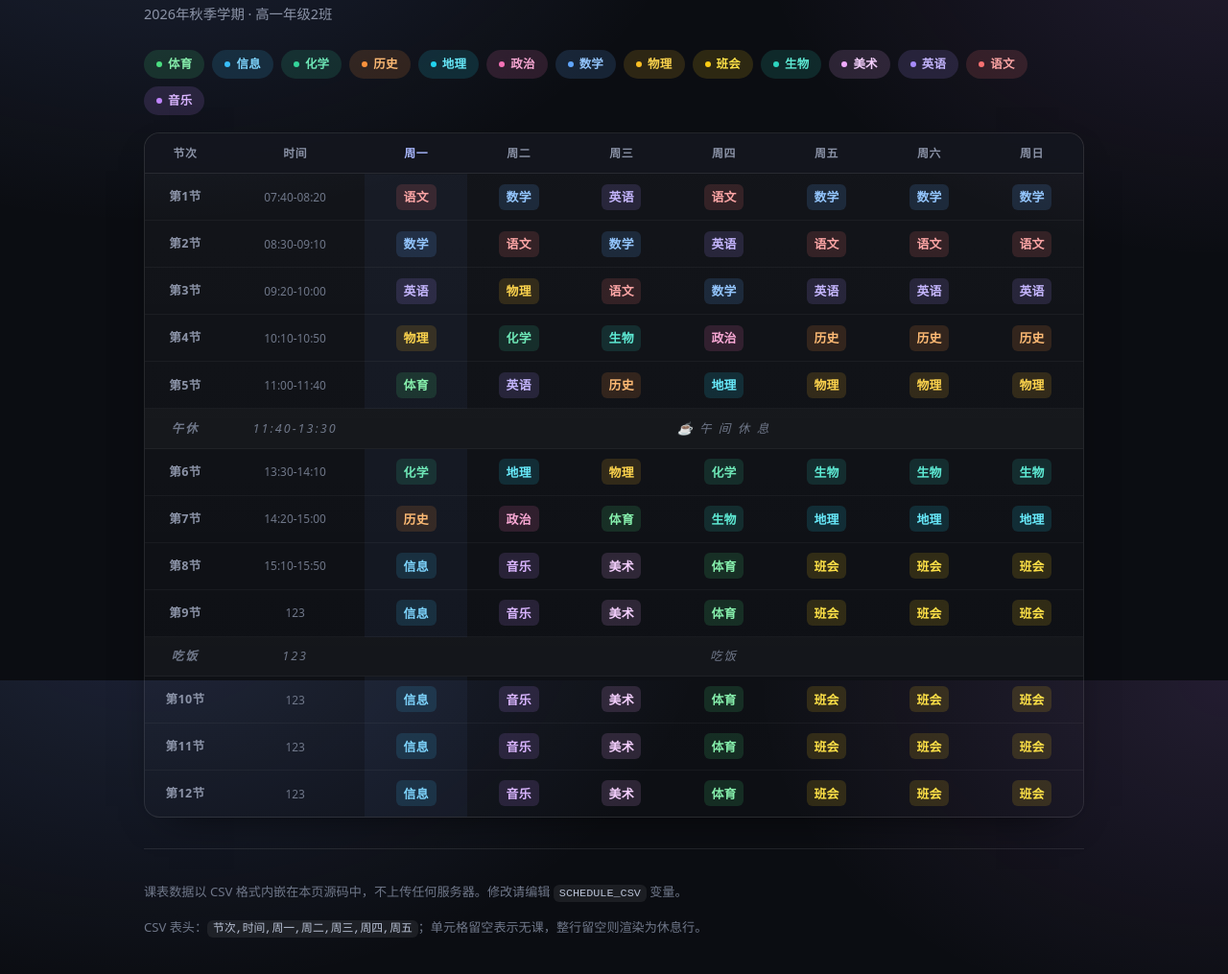
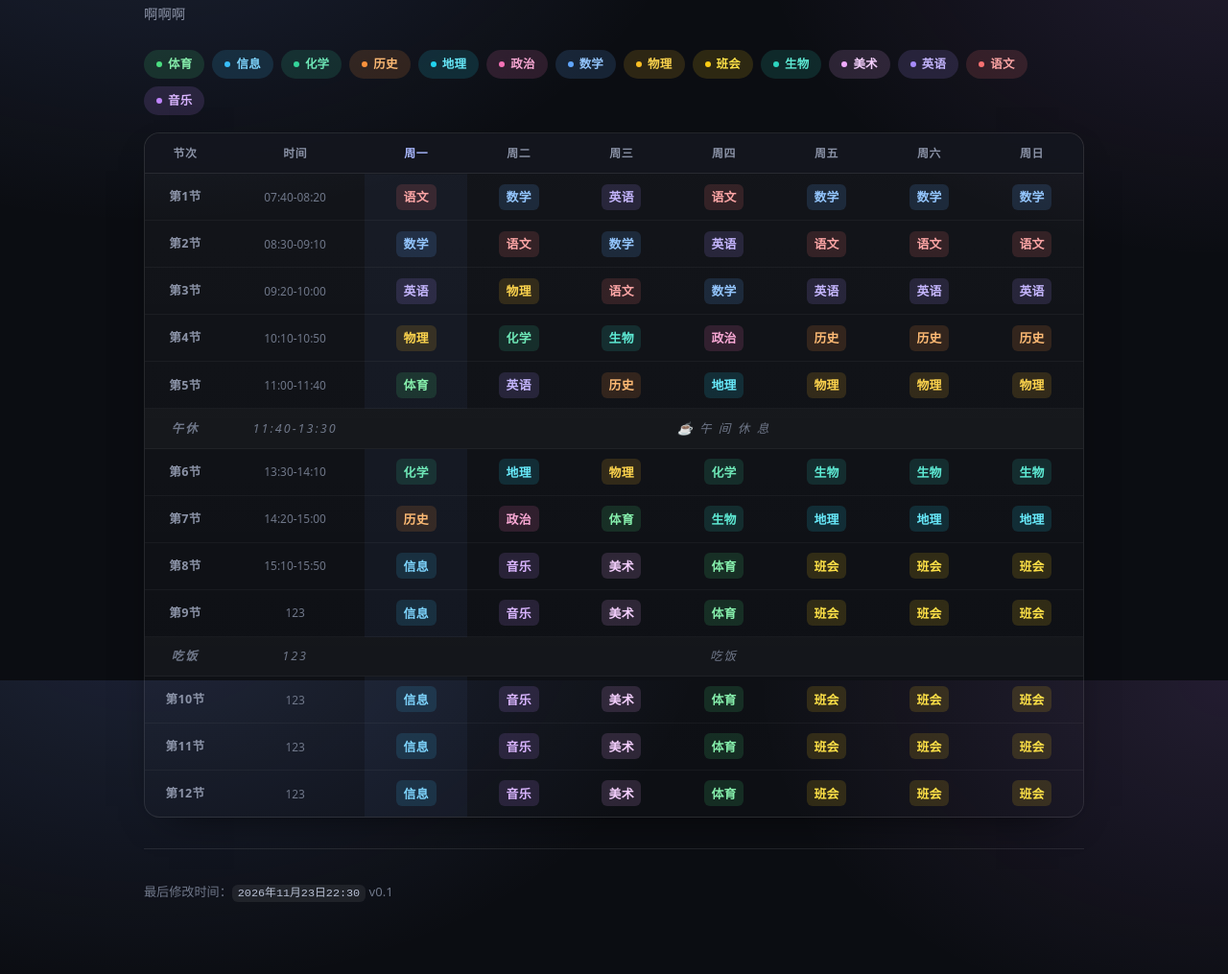
Before and after one commit to MuffinsCore/MuffinsCore.github.io, a plain HTML site: page ksb/index.html in a window 1280 px wide. Shown: the part 91-1106 px from the top of the page at 96% size. Drawn offline with Linux system fonts and the light colour scheme.

Commit message:
Update index.html

```diff
--- a/ksb/index.html
+++ b/ksb/index.html
@@ -300,7 +300,7 @@ body.is-fullscreen .fs-btn{
 
   <header class="page-head">
     <h1>课程表</h1>
-    <p class="sub">2026年秋季学期 · 高一年级2班</p>
+    <p class="sub">啊啊啊</p>
   </header>
 
   <div class="legend" id="legend"></div>
@@ -313,8 +313,7 @@ body.is-fullscreen .fs-btn{
   </div>
 
   <footer class="page-foot">
-    <p>课表数据以 CSV 格式内嵌在本页源码中，不上传任何服务器。修改请编辑 <code>SCHEDULE_CSV</code> 变量。</p>
-    <p>CSV 表头：<code>节次,时间,周一,周二,周三,周四,周五</code>；单元格留空表示无课，整行留空则渲染为休息行。</p>
+    <p>最后修改时间：<code>2026年11月23日22:30</code> v0.1</p>
   </footer>
 
 </main>
```
